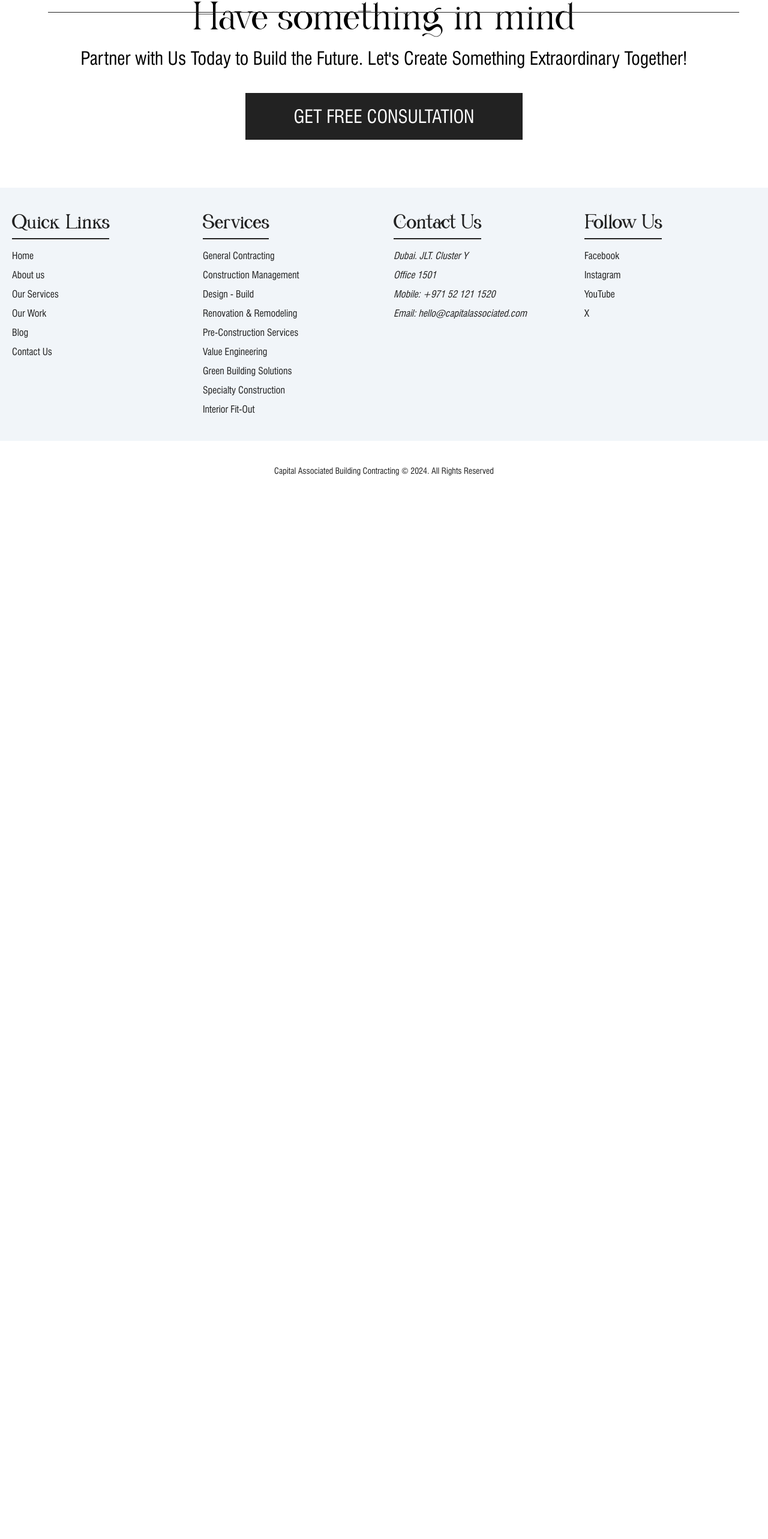
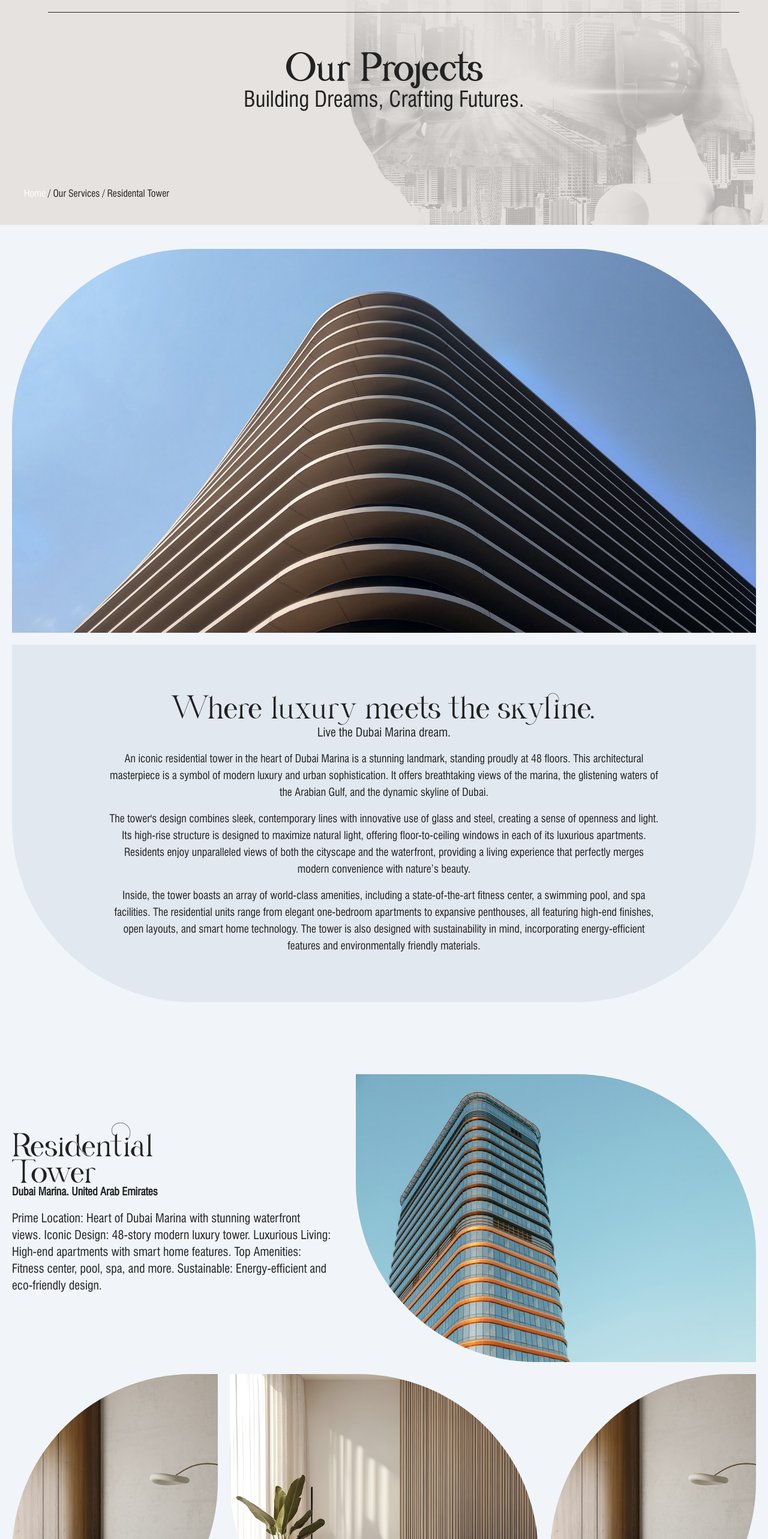
Before and after one commit to alisaghir1/capital-associated, a Next.js app: page /our-work/residentalTowerDubai in a window 1280 px wide. Shown: the part 105-2671 px from the top of the page at 60% size. Before the commit the page ends 940 px from the top, so only its background shows below. Built offline with nearby package versions, Linux system fonts and the light colour scheme.

Commit message:
finished the single project page

```diff
--- a/app/our-work/residentalTowerDubai/page.jsx
+++ b/app/our-work/residentalTowerDubai/page.jsx
@@ -1,9 +1,161 @@
-import React from 'react'
+import React from "react";
+import Image from "next/image";
 
 const page = () => {
   return (
-    <div>page</div>
-  )
-}
+    <div>
+      <div className="bg-slate-100">
+        <div className="relative h-[30rem] w-full">
+          {/* Background Image */}
+          <div className="absolute inset-0">
+            <Image
+              src="/Mainhome.jpg"
+              alt="Background Image"
+              layout="fill" // This will make the image cover the entire screen
+              objectFit="cover" // Ensures the image maintains its aspect ratio while filling the screen
+            />
+          </div>
 
-export default page
+          {/* Content on top of the image */}
+          <div className="relative z-10 flex flex-col justify-center items-center w-full h-full">
+            <h1 className="xl:text-4xl text-black md:text-2xl text-xl lg:text-3xl font-bold">
+            Our Projects
+            </h1>
+            <p className="xl:text-4xl text-black md:text-2xl lg:text-3xl text-xl mt-5">
+            Building Dreams, Crafting Futures.
+            </p>
+            <p className="absolute  bottom-10 left-10 text-white">
+              Home{" "}
+              <span className="text-black">
+                / Our Services / Residental Tower
+              </span>
+            </p>
+          </div>
+        </div>
+        <section className=" container mx-auto flex flex-col gap-5 px-5">
+        <div className="relative w-full xl:h-[40rem] h-[25rem] mt-10">
+        <Image
+              src="/about1.jpg"
+              alt="Background Image"
+              layout="fill" // This will make the image cover the entire screen
+              objectFit="cover" // Ensures the image maintains its aspect ratio while filling the screen
+              className="xl:rounded-t-[300px] rounded-t-[100px]"
+            />
+        </div>
+        <div className="w-full mb-20 xl:rounded-b-[300px] rounded-b-[100px]  flex flex-col items-center text-center bg-slate-200 xl:px-40 px-5 py-20">
+          <h1 className="xl:text-3xl text-black md:text-xl text-lg">
+          Where luxury meets the skyline.
+          </h1>
+          <p className="xl:text-xl mt-4 text-black md:text-lg text-md">
+          Live the Dubai Marina dream.
+          </p>
+          <p className="xl:text-lg mt-4 text-black md:text-md text-sm">
+          An iconic residential tower in the heart of Dubai Marina is a stunning landmark, standing proudly at 48 floors. This architectural masterpiece is a symbol of
+modern luxury and urban sophistication. It offers breathtaking views of the marina, the glistening waters of the Arabian Gulf, and the dynamic skyline of Dubai.
+          </p>
+          <p className="xl:text-lg mt-4 text-black md:text-md text-sm">
+          The tower's design combines sleek, contemporary lines with innovative use of glass and steel, creating a sense of openness and light. Its high-rise structure
+is designed to maximize natural light, offering floor-to-ceiling windows in each of its luxurious apartments. Residents enjoy unparalleled views of both the
+cityscape and the waterfront, providing a living experience that perfectly merges modern convenience with nature’s beauty.
+          </p>
+          <p className="xl:text-lg mt-4 text-black md:text-md text-sm">
+          Inside, the tower boasts an array of world-class amenities, including a state-of-the-art fitness center, a swimming pool, and spa facilities. The residential units
+range from elegant one-bedroom apartments to expansive penthouses, all featuring high-end finishes, open layouts, and smart home technology. The tower
+is also designed with sustainability in mind, incorporating energy-efficient features and environmentally friendly materials.
+          </p>
+        </div>
+        </section>
+        <section className="container mx-auto px-5 flex flex-col xl:flex-row gap-10">
+          <div className="flex flex-col xl:w-4/5 w-full text-center xl:text-start justify-center">
+            <h1 className="xl:text-3xl text-black md:text-xl text-lg">
+            Residential
+            </h1>
+            <h1 className="xl:text-3xl mt-2 text-black md:text-xl text-lg">
+            Tower
+            </h1>
+            <p className="xl:text-lg mt-2 font-bold text-black md:text-md text-sm">
+            Dubai Marina. United Arab Emirates
+            </p>
+            <p className="xl:text-xl mt-4 text-black md:text-lg text-md">
+            Prime Location: Heart of Dubai Marina with stunning waterfront views.
+Iconic Design: 48-story modern luxury tower.
+Luxurious Living: High-end apartments with smart home features.
+Top Amenities: Fitness center, pool, spa, and more.
+Sustainable: Energy-efficient and eco-friendly design.
+            </p>
+          </div>
+          <div className="relative object-center w-full xl:h-[30rem] h-[25rem] mt-10 mb-5">
+        <Image
+              src="/projects/commercialBuilding.jpg"
+              alt="Background Image"
+              layout="fill" // This will make the image cover the entire screen
+              objectFit="center" // Ensures the image maintains its aspect ratio while filling the screen
+              className="xl:rounded-es-[300px] xl:rounded-se-[300px] rounded-lg xl:rounded-none"
+            />
+        </div>
+        </section>
+        <section className="container mx-auto px-5 pb-20">
+          <div className="flex flex-col xl:flex-row gap-5">
+          <div className="relative w-full xl:w-2/3 xl:h-[30rem] h-[15rem]  ">
+        <Image
+              src="/projects/p1.jpg"
+              alt="Background Image"
+              layout="fill" // This will make the image cover the entire screen
+              objectFit="cover" // Ensures the image maintains its aspect ratio while filling the screen
+              className="xl:rounded-ss-[300px] xl:rounded-ee-[300px] rounded-lg xl:rounded-none"
+            />
+        </div>
+        <div className="relative w-full xl:h-[30rem] h-[15rem]  ">
+        <Image
+              src="/projects/p2.jpg"
+              alt="Background Image"
+              layout="fill" // This will make the image cover the entire screen
+              objectFit="cover" // Ensures the image maintains its aspect ratio while filling the screen
+              className="xl:rounded-es-[300px] xl:rounded-se-[300px] rounded-lg xl:rounded-none"
+            />
+        </div>
+        <div className="relative w-full xl:w-2/3 xl:h-[30rem] h-[15rem]  ">
+        <Image
+              src="/projects/p1.jpg"
+              alt="Background Image"
+              layout="fill" // This will make the image cover the entire screen
+              objectFit="cover" // Ensures the image maintains its aspect ratio while filling the screen
+              className="xl:rounded-ss-[300px] xl:rounded-ee-[300px] rounded-lg xl:rounded-none"
+            />
+        </div>
+          </div>
+        </section>
+      </div>
+      <section className="container mx-auto px-5 mt-5">
+      <div className="w-full  xl:rounded-b-[300px] rounded-b-[100px]  flex flex-col items-center text-center bg-slate-100 xl:px-40 px-5 py-20">
+          <h1 className="xl:text-3xl text-black md:text-xl text-lg">
+          Sustainability
+          </h1>
+          <p className="xl:text-xl mt-4 text-black md:text-lg text-md">
+          Where luxury meets responsibility. Living sustainably, with style
+          </p>
+          <p className="xl:text-lg mt-4 text-black md:text-md text-sm">
+          Located in the vibrant Dubai Marina district, the tower is surrounded by a plethora of dining, shopping, and entertainment options, as well as easy access to
+major transport links. Its prime location means residents can enjoy a lifestyle of convenience, with everything from world-class restaurants to luxurious shopping
+malls just moments away.
+          </p>
+          <p className="xl:text-lg mt-4 text-black md:text-md text-sm">
+          Whether you're looking for a dynamic urban lifestyle or a tranquil retreat by the water, this iconic residential tower offers the best of both worlds, making it a
+          sought-after address in one of the most prestigious areas of Dubai.
+          </p>
+          <p className="xl:text-lg mt-4 text-black md:text-md text-sm">
+          The tower is an architectural gem nestled in the vibrant Dubai Marina, one of the city&apos;s most prestigious and sought-after neighborhoods. Standing at 48 stories
+tall, the tower offers a blend of sophisticated design and cutting-edge technology, making it a true symbol of modern urban living.
+          </p>
+          <p className="xl:text-lg mt-4 text-black md:text-md text-sm">
+          Design & Architecture: The building boasts a sleek and contemporary design, characterized by smooth glass facades and sharp, geometric lines. Its striking
+silhouette complements the surrounding skyline, while its expansive windows ensure panoramic views of the marina, the Arabian Gulf, and the city. The tower’s
+exterior reflects a perfect balance of elegance and innovation.
+          </p>
+        </div>
+      </section>
+    </div>
+  );
+};
+
+export default page;
```
Also changed, not shown: app/components/OurProjects.jsx (+6 -2 lines), app/our-work/page.jsx (+12 -4 lines), public/projects/p1.jpg (added), public/projects/p2.jpg (added).
